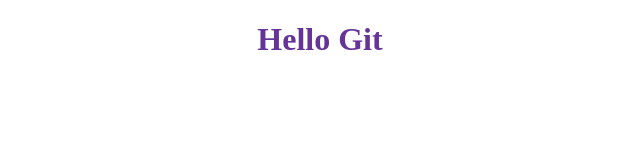
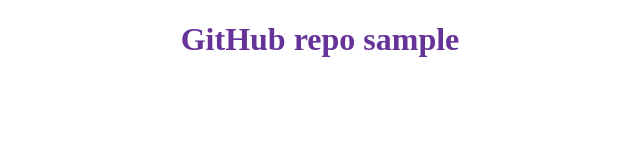
Before and after one commit to adeolaadedeji/My-awesome-weatherapp, a plain HTML site: page index.html in a window 1280 px wide. Shown: the whole page, without its empty margins (320-960 px from the left). Drawn offline with Linux system fonts and the light colour scheme.

Commit message:
adjusted the html file

```diff
--- a/index.html
+++ b/index.html
@@ -4,11 +4,11 @@
     <meta charset="UTF-8" />
     <meta http-equiv="X-UA-Compatible" content="IE=edge" />
     <meta name="viewport" content="width=<device-width>, initial-scale=1.0" />
-    <title>Document</title>
+    <title>GitHub</title>
     <link rel="stylesheet" href="style.css" />
   </head>
   <body>
-    <h1>Hello Git</h1>
+    <h1>GitHub repo sample</h1>
     <script src="index.js"></script>
   </body>
 </html>
```
